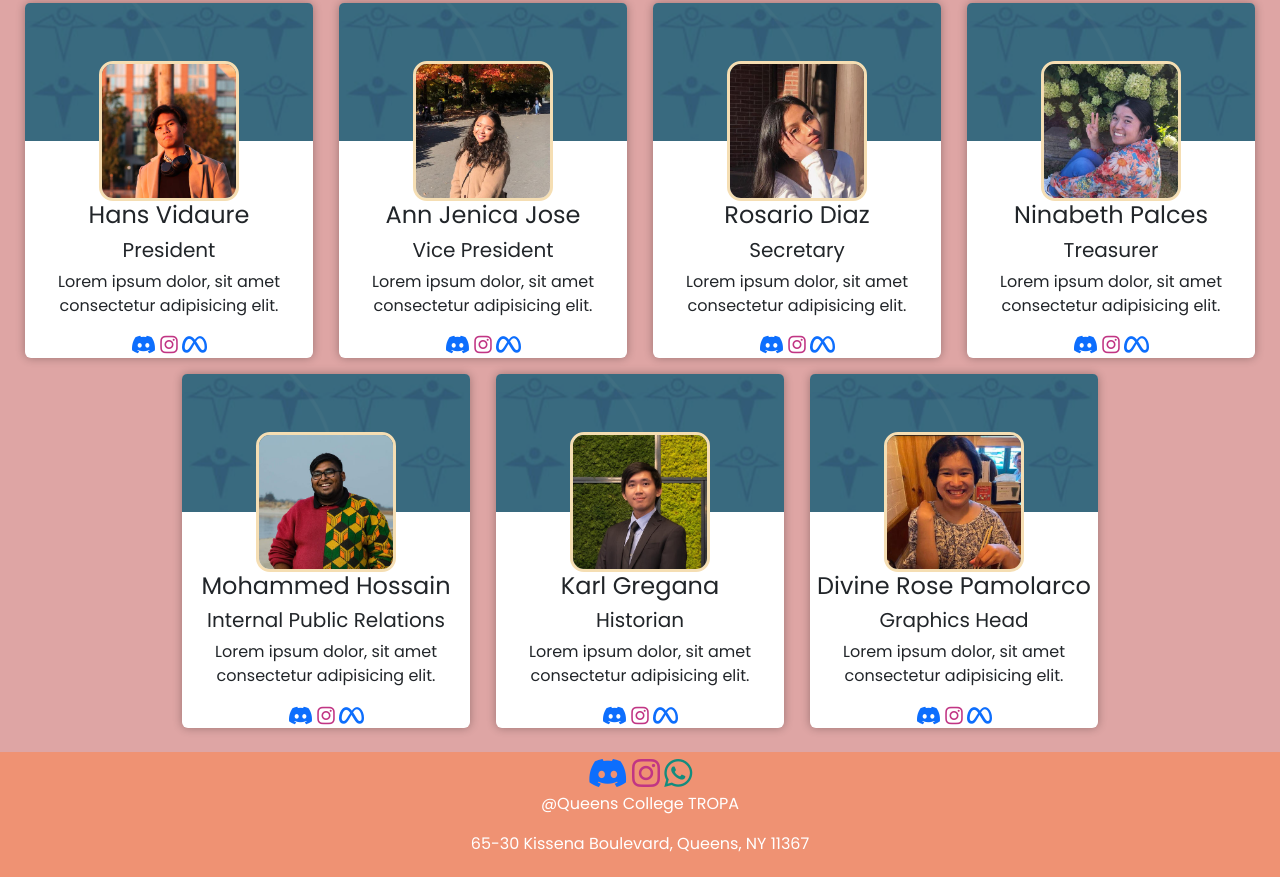
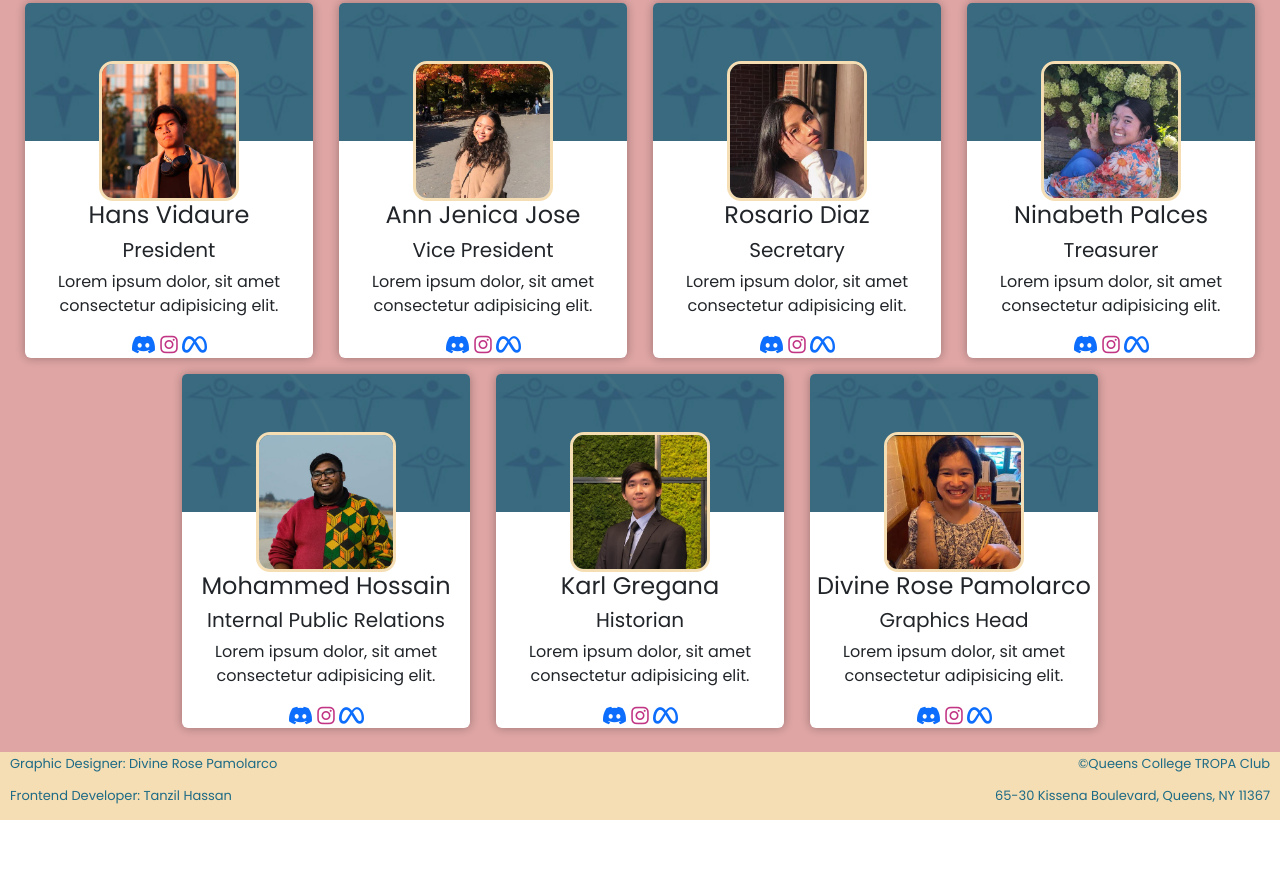
Before and after one commit to Tanzil748/club-website, a plain HTML site: page index.html in a window 1280 px wide. Shown: the part 1880-2757 px from the top of the page. After the commit the page ends 2700 px from the top, so only its background shows below. Drawn offline with nearby package versions, Linux system fonts and the light colour scheme.

Commit message:
Footer layout adjusted

```diff
--- a/index.html
+++ b/index.html
@@ -502,19 +502,17 @@
     </section>
 
     <!-- Footer -->
-    <footer class="footer">
-      <div class="social-container">
-        <a href="#"><i class="fa-brands fa-discord fa-2x"></i></a>
-        <a href="https://www.instagram.com/qctropa/"
-          ><i class="fa-brands fa-instagram fa-2x"></i
-        ></a>
-        <a href="https://chat.whatsapp.com/GpMkY4mJPH8JcecPWkrEky"
-          ><i class="fa-brands fa-whatsapp fa-2x"></i
-        ></a>
+    <footer class="footer d-flex justify-content-between pt-1">
+      <div>
+        <p>Graphic Designer: Divine Rose Pamolarco</p>
+        <p>Frontend Developer: Tanzil Hassan</p>
       </div>
-      <p>@Queens College TROPA</p>
-      <p>65-30 Kissena Boulevard, Queens, NY 11367</p>
+      <div class="text-end">
+        <p>©Queens College TROPA Club</p>
+        <p>65-30 Kissena Boulevard, Queens, NY 11367</p>
+      </div>
     </footer>
+
     <script
       src="https://cdn.jsdelivr.net/npm/bootstrap@5.2.3/dist/js/bootstrap.bundle.min.js"
       integrity="sha384-kenU1KFdBIe4zVF0s0G1M5b4hcpxyD9F7jL+jjXkk+Q2h455rYXK/7HAuoJl+0I4"
--- a/styles/index.css
+++ b/styles/index.css
@@ -202,7 +202,6 @@
 }
 
 .eboardImg {
-  /* position: relative; */
   width: 140px;
   height: 140px;
   z-index: 1;
@@ -213,12 +212,9 @@
 
 /* Footer */
 .footer {
-  background-color: #ef9273;
-  color: white;
-  display: flex;
-  padding: 5px 20px;
-  justify-content: center;
-  align-items: center;
-  flex-direction: column;
-  margin-top: auto;
+  background-color: wheat;
+  color: #1d6a86;
+  font-size: small;
+  line-height: 1rem;
+  padding: 0 10px;
 }
```
